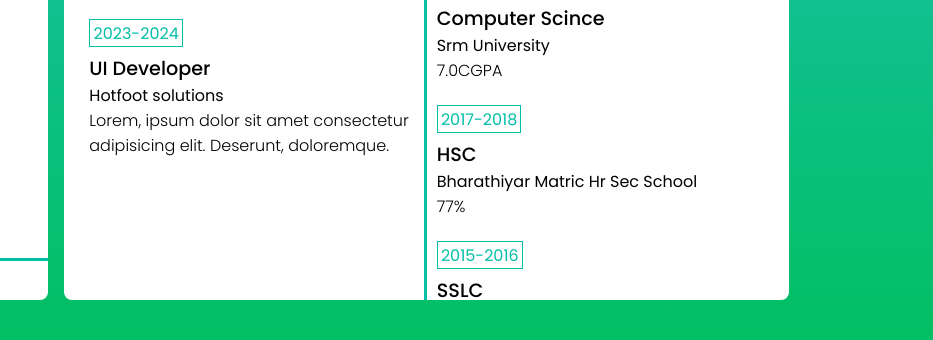
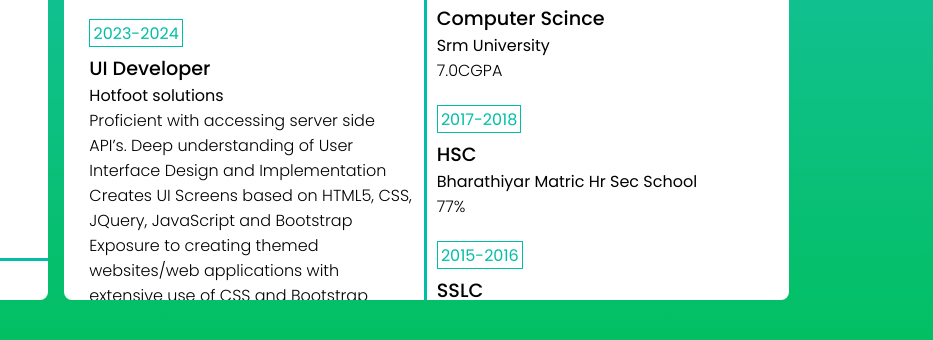
Before and after one commit to prasath783/prasath-portflio, a plain HTML site: page resume.html in a window 1280 px wide. Shown: the part 404-744 px from the top of the page, 347-1280 px from the left. Drawn offline with Linux system fonts and the light colour scheme.

Commit message:
new canges

```diff
--- a/resume.html
+++ b/resume.html
@@ -101,8 +101,11 @@
                             <span class="resume_date">2023-2024</span>
                             <p class="resume_box_title">UI Developer</p>
                             <p class="resume_conpany">Hotfoot solutions</p>
-                            <p class="resume_text">Lorem, ipsum dolor sit amet consectetur adipisicing elit. Deserunt,
-                                doloremque.</p>
+                            <p class="resume_text">Proficient with accessing server side API’s.
+                                Deep understanding of User Interface Design and Implementation
+                                Creates UI Screens based on HTML5, CSS, JQuery, JavaScript and Bootstrap
+                                Exposure to creating themed websites/web applications with extensive use of CSS and Bootstrap
+                                </p>
                         </div>
 
                     </div>
```
